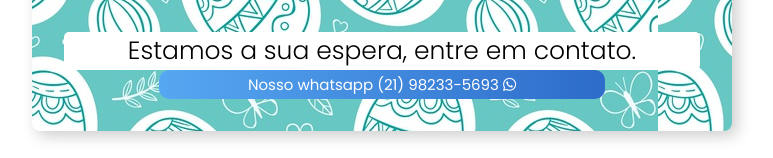
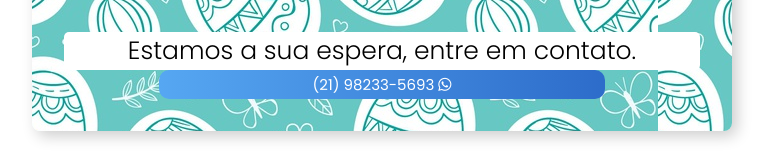
Before and after one commit to Thalita-fortes/site-ovos-02, a plain HTML site: page index.html in a window 1280 px wide. Shown: the part 895-1053 px from the top of the page, without its empty margins (258-1031 px from the left). Drawn offline with Linux system fonts and the light colour scheme.

Commit message:
Update index.html

```diff
--- a/index.html
+++ b/index.html
@@ -37,7 +37,7 @@
 
                 <div class="social-fields">
                     <a href="https://web.whatsapp.com/send?phone=55992335683" target="_blank">
-                        <h5> Nosso whatsapp (21) 98233-5693 <i class="fa fa-whatsapp"></i></h5>
+                        <h5>(21) 98233-5693 <i class="fa fa-whatsapp"></i></h5>
                     </a>
                 </div>
         </footer>
```
